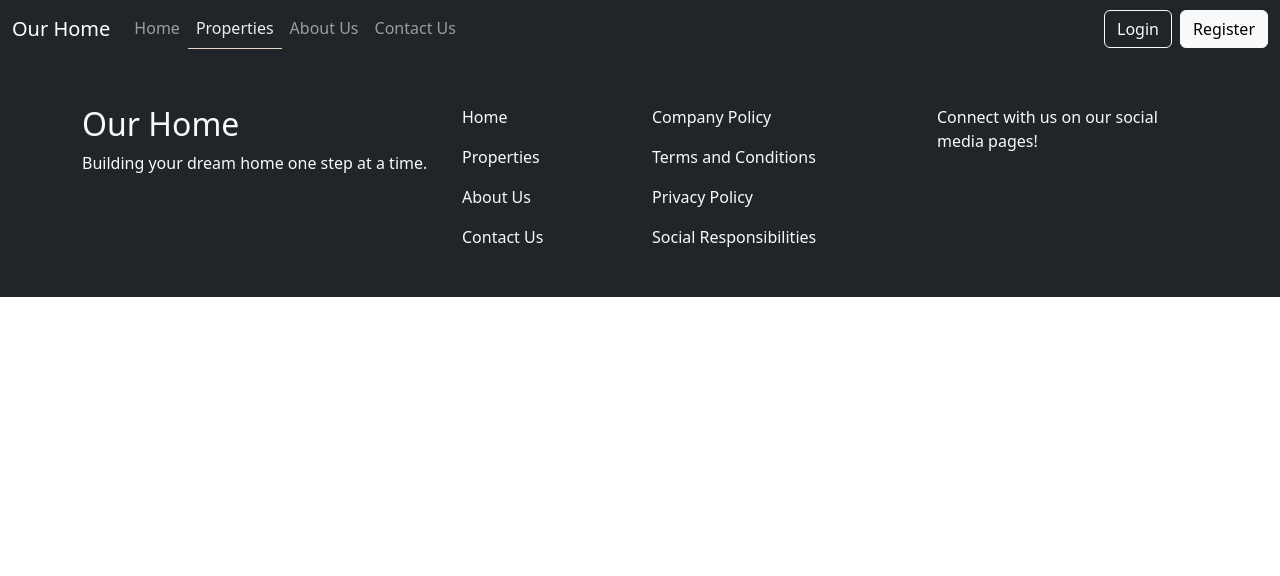
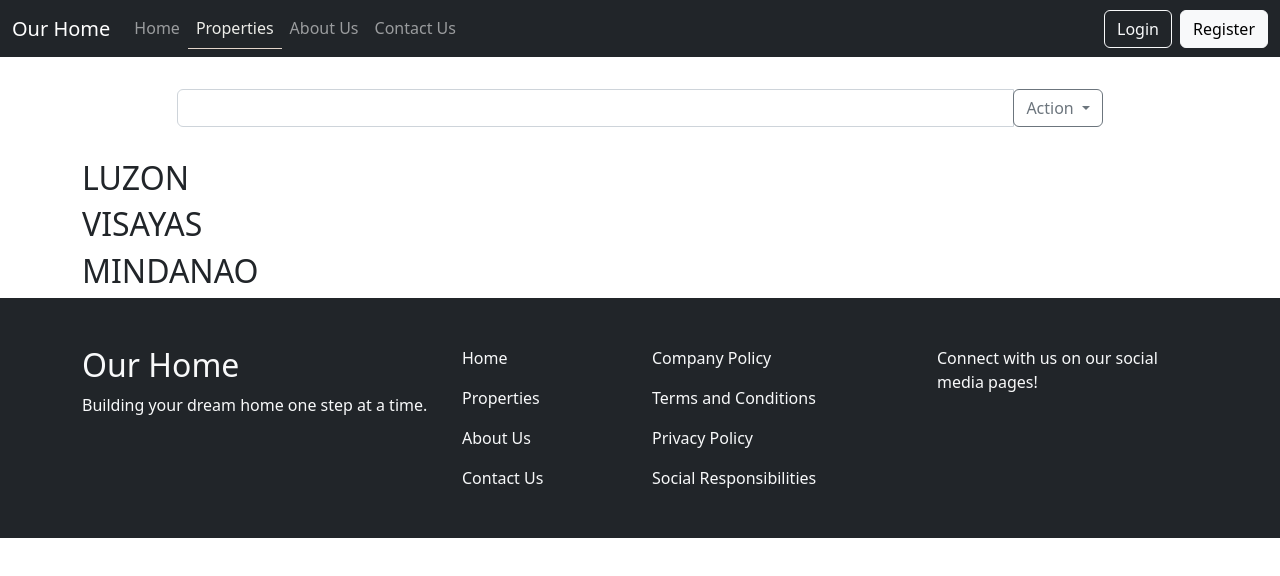
Before and after one commit to gabrielmania/kodego-mini-project-1, a plain HTML site: page properties.html in a window 1280 px wide. Drawn offline with nearby package versions, Linux system fonts and the light colour scheme.

Commit message:
Searchbar/Properties
Searchbar is added to properties.html page. Container for properties content is added.

```diff
--- a/properties.html
+++ b/properties.html
@@ -33,19 +33,52 @@
             </div>
         </div>
     </nav>
-    <section id="search">
 
-    </section>
-    <section id="luzon-properties">
-
+    <!-- Search Bar -->
+    <section id="search" class="search-bar">
+        <div class="container">
+            <div class="row">
+                <div class="col-lg-10 mx-auto">
+                    <form>
+                        <div>
+                            <div class="input-group">
+                                <input type="search" class="form-control">
+                                    <div class="btn-group">
+                                        <button type="button" class="btn btn-outline-secondary dropdown-toggle" data-bs-toggle="dropdown" aria-expanded="false">
+                                        Action
+                                        </button>
+                                        <ul class="dropdown-menu">
+                                         <li><a class="dropdown-item" href="#">Action</a></li>
+                                            <li><a class="dropdown-item" href="#">Another action</a></li>
+                                            <li><a class="dropdown-item" href="#">Something else here</a></li>
+                                            <li><hr class="dropdown-divider"></li>
+                                            <li><a class="dropdown-item" href="#">Separated link</a></li>
+                                        </ul>
+                                    </div>
+                            </div>
+                        </div>
+                    </form>
+                </div>
+            </div>
+        </div>
     </section>
 
-    <section id="visayas-properties">
 
-    </section>
-    <section id="mindanao-properties">
+    <div class="container">
+        <section id="luzon-properties">
+            <h2>LUZON</h2>
+        </section>
 
-    </section>
+        <section id="visayas-properties">
+            <h2>VISAYAS</h2>
+        </section>
+
+        <section id="mindanao-properties">
+            <h2>MINDANAO</h2>
+        </section>
+    </div>
+
+
     <footer id="footer" class="bg-dark pt-5 pb-3">
         <div class="container align-items-center">
             <div class="row">
--- a/style.css
+++ b/style.css
@@ -82,6 +82,22 @@
     }
 }
 
+/* -- Properties -- */
+
+/*-Searchbar-*/
+.search-bar
+{
+    padding: 2rem;
+}
+
+#luzon-properties > hr
+{
+   height: 25px;
+   width: 50%;
+}
+
+/* -- */
+
 /* ------------- Footer --------------- */
 @media (max-width: 992px) {
     #footer {
```
